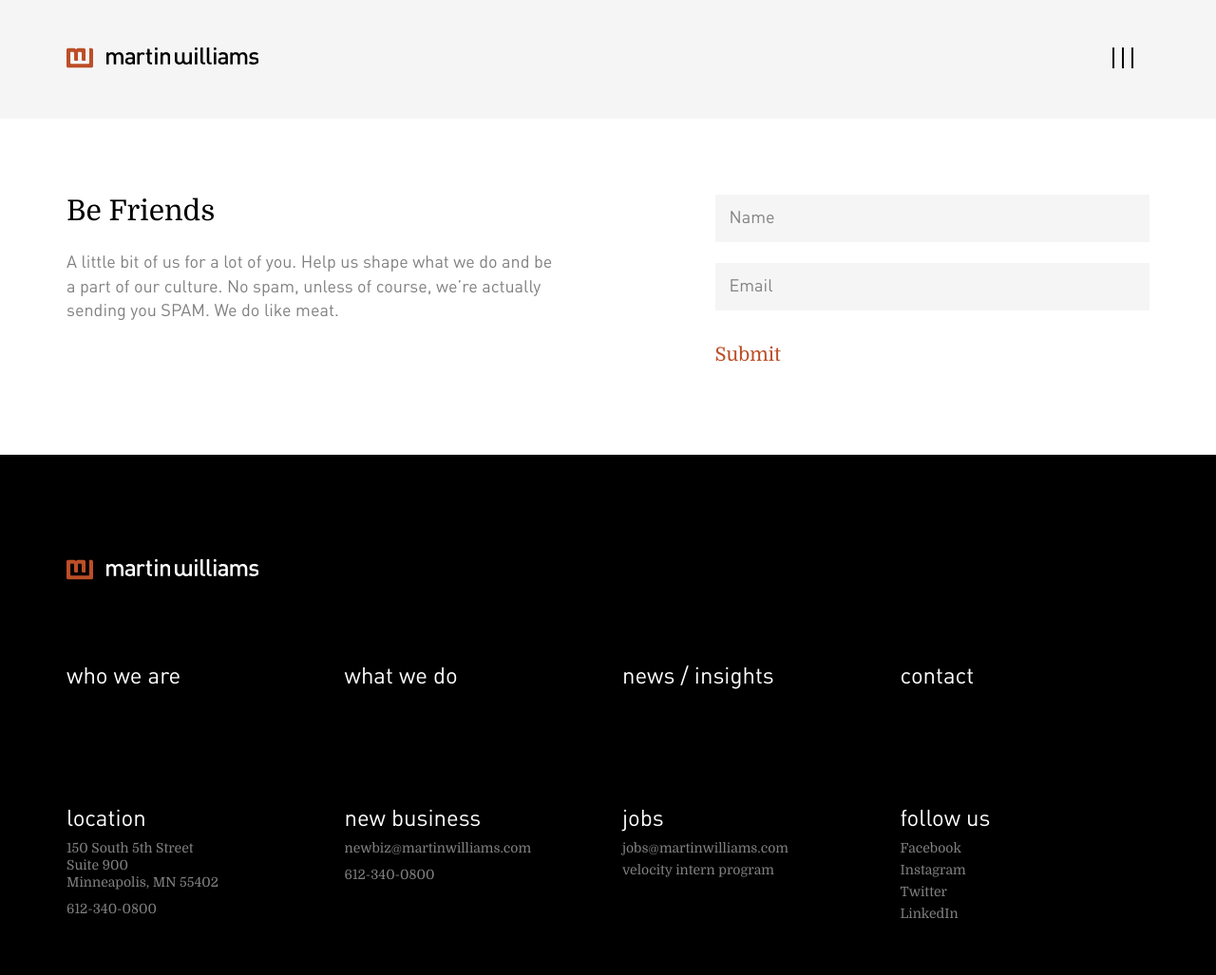
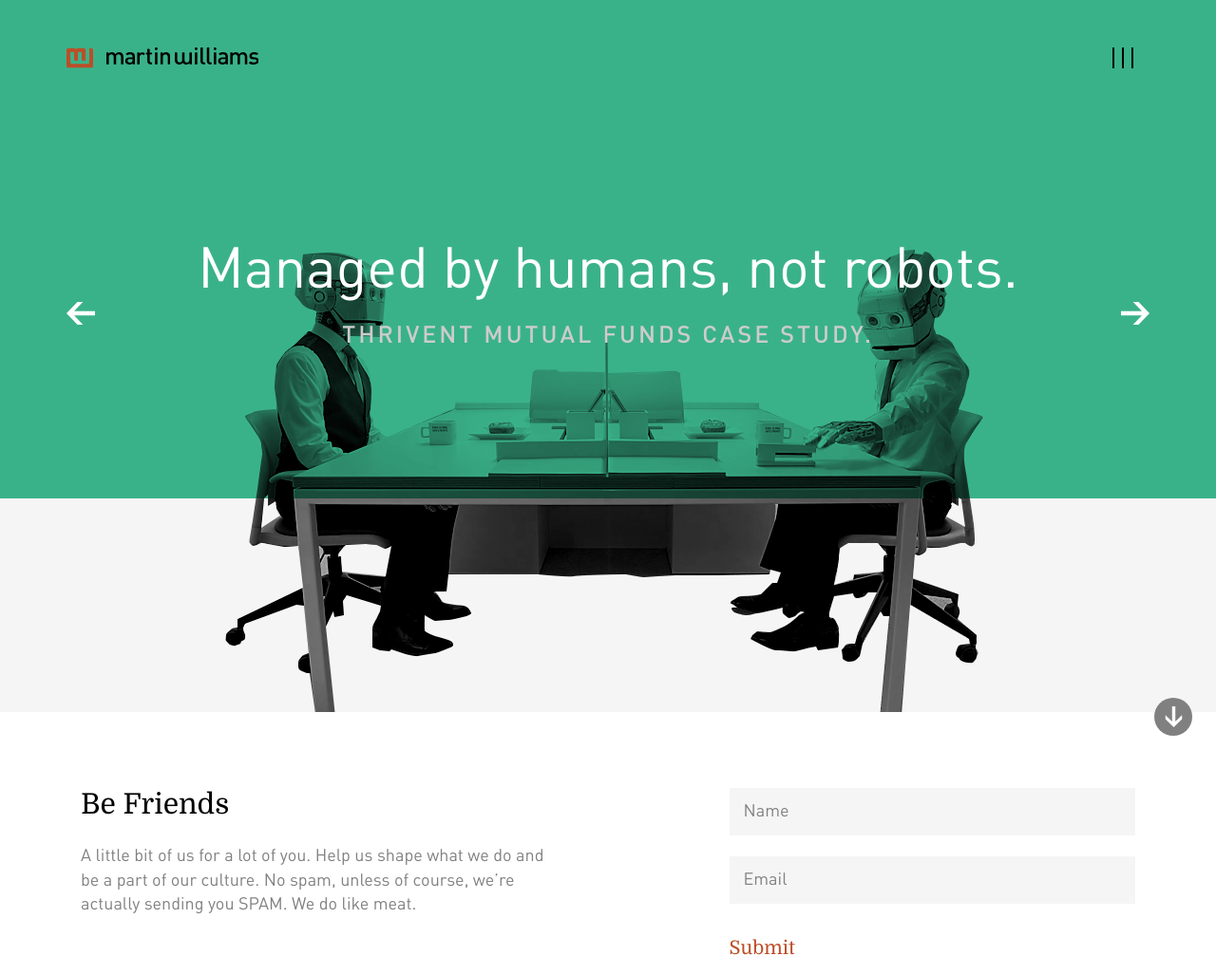
Before and after one commit to jwynne-mw/mw2016, a plain HTML site: page case-study.html in a window 1280 px wide. Shown: the top 1027 px of the page at 95% size. Drawn offline with Linux system fonts and the light colour scheme.

Commit message:
case study update

```diff
--- a/case-study.html
+++ b/case-study.html
@@ -3,18 +3,23 @@
     <head>
         <meta charset="utf-8">
         <meta http-equiv="X-UA-Compatible" content="IE=edge,chrome=1">
-        <title>HTML Blank Starter</title>
+        <title>Martin Williams Advertising Agency</title>
         <meta name="description" content="">
         <meta name="viewport" content="width=device-width, initial-scale=1">
 
+
+        <link href="https://fonts.googleapis.com/css?family=Vollkorn" rel="stylesheet">
         <link rel="stylesheet" href="css/bootstrap.min.css">
         <link rel="stylesheet" href="css/fonts/fonts.css">
         <link rel="stylesheet" href="css/main.css">
 
     </head>
     <body>
-
-        <nav>
+    		<div id="progress-bar">
+    			<div id="bar"></div>
+    		</div>
+    		<div class="nav-back"></div>
+        <nav class="no-color">
         	<div class="container">
         		<div class="row">
         			<div class="col-xs-12 nav-show">
@@ -45,16 +50,8 @@
 					        				<li><a href="#">news &#47; insights</a></li>
 					        				<li><a href="#">contact</a></li>
 					        			</ul>
-					        			<ul class="mn-social hidden-xs">
-					        				<li class="li-title">follow</li>
-					        				<li><a href="#">Facebook</a></li>
-					        				<li><a href="#">Instagram</a></li>
-					        				<li><a href="#">Twitter</a></li>
-					        				<li><a href="#">LinkedIn</a></li>
-					        			</ul>
-					        			<ul class="mn-contact hidden-xs">
-					        				<li class="li-title">location</li>
-					        				<li><a href="#">150 South 5th Street<br>Suite 900<br>Minneapolis, MN 55402</a></li>
+					        			<ul class="mn-contact">
+					        				<li><a href="#">150 South 5th Street, Suite 900<br>Minneapolis, MN 55402</a></li>
 					        				<li><a href="#" class="tele">612-340-0800</a></li>
 					        			</ul>
 					        		</div>
@@ -68,17 +65,34 @@
         	</div>
         </nav>
         <div id="case-study" class="page-container">
-	        <section></section>
-
-
+	        <section id="cs-top">
+	        	<div class="bi-img-holder">
+    					<div class="img-top"></div>
+    					<div class="img-bottom"></div>
+    				</div>
+	        	<div class="container">
+	        		<div class="row">
+	        			<div class="col-xs-12">
+	        				<div class="arrow-cont">
+	        					<div class="right"><img src="img/scroll-arrow.svg" alt="right arrow"></div>
+	        					<div class="left"><img src="img/scroll-arrow.svg" alt="left arrow"></div>
+	        				</div>
+	        				<div class="cs-copy">
+	        					<h2>Managed by humans, not robots.</h2>
+	        					<h1>THRIVENT MUTUAL FUNDS Case Study.</h1>
+	        				</div>
+	        			</div>
+	        		</div>
+	        	</div>
+	        </section>
 	        <section id="meat-raffle">
         		<div class="container">
-        			<div class="row">
-        				<div class="col-xs-12 col-sm-6 col-md-7">
+        			<div class="row sweet-spot">
+        				<div class="col-xs-12 col-sm-6 col-md-7 mobile-pad">
         					<h2>Be Friends</h2>
         					<p>A little bit of us for a lot of you. Help us shape what we do and be a part of our culture. No spam, unless of course, we’re actually sending you SPAM. We do like meat.</p>
         				</div>
-        				<div class="col-xs-12 col-sm-6 col-md-5">
+        				<div class="col-xs-12 col-sm-6 col-md-5 mobile-pad">
         					<form>
         						<div class="input-cont">
         							<input id="fname" type="text" name="name">
@@ -115,52 +129,55 @@
 		        				</div>
 	        				</div>
 	        			</div>
-	        			<div class="col-xs-12 col-sm-4 col-md-3 ft-link-cont">
+	        			<div class="col-xs-12 col-sm-6 col-md-3 ft-link-cont ft-one">
+	        				<a href="#">creative</a>
+	        			</div>
+	        			<div class="col-xs-12 col-sm-6 col-md-3 ft-link-cont ft-one">
 	        				<a href="#">who we are</a>
 	        			</div>
-	        			<div class="col-xs-12 col-sm-4 col-md-3 ft-link-cont">
-	        				<a href="#">what we do</a>
-	        			</div>
-	        			<div class="col-xs-12 col-sm-4 col-md-3 ft-link-cont">
+	        			<div class="col-xs-12 col-sm-6 col-md-3 ft-link-cont ft-one">
 	        				<a href="#">news &#47; insights</a>
 	        			</div>
-	        			<div class="col-xs-12 col-sm-4 col-md-3 ft-link-cont">
+	        			<div class="col-xs-12 col-sm-6 col-md-3 ft-link-cont ft-one">
 	        				<a href="#">contact</a>
 	        			</div>
-	        			<div class="col-xs-12 col-sm-4 col-md-3 ft-link-cont">
+	        			<div class="col-xs-12 col-sm-6 col-md-3 ft-link-cont">
 	        				<div class="ft-title">location</div>
 	        				<ul class="ft-copy">
 	        					<li><a href="#">150 South 5th Street<br>Suite 900<br>Minneapolis, MN 55402</a></li>
 					        	<li><a href="#" class="tele">612-340-0800</a></li>
 	        				</ul>
 	        			</div>
-	        			<div class="col-xs-12 col-sm-4 col-md-3 ft-link-cont">
+	        			<div class="col-xs-12 col-sm-6 col-md-3 ft-link-cont">
 	        				<div class="ft-title">new business</div>
 	        				<ul class="ft-copy">
 	        					<li><a href="">newbiz@martinwilliams.com</a></li>
 	        					<li><a href="#" class="tele">612-340-0800</a></li>
 	        				</ul>
 	        			</div>
-	        			<div class="col-xs-12 col-sm-4 col-md-3 ft-link-cont">
+	        			<div class="col-xs-12 col-sm-6 col-md-3 ft-link-cont">
 	        				<div class="ft-title">jobs</div>
 	        				<ul class="ft-copy">
 	        					<li><a href="">jobs@martinwilliams.com</a></li>
 	        					<li><a href="">velocity intern program</a></li>
 	        				</ul>
 	        			</div>
-	        			<div class="col-xs-12 col-sm-4 col-md-3 ft-link-cont">
+	        			<div class="col-xs-12 col-sm-6 col-md-3 ft-link-cont">
 	        				<div class="ft-title">follow us</div>
 	        				<ul class="ft-copy">
-	        					<li><a href="#">Facebook</a></li>
 					        	<li><a href="#">Instagram</a></li>
 					        	<li><a href="#">Twitter</a></li>
 					        	<li><a href="#">LinkedIn</a></li>
+					        	<li><a href="#">Facebook</a></li>
 	        				</ul>
 	        			</div>
         			</div>
         		</div>
         	</section>
         </footer>
+        <div id="scroll-arrow" class="down">
+        	<img src="img/scroll-arrow.svg" alt="scroll arrow">
+        </div>
 
 
         <script src="js/vendor/jquery-3.1.0.min.js"></script>
--- a/css/main.css
+++ b/css/main.css
@@ -31,8 +31,12 @@ a:focus {
 }
 
 .page-container {
-	margin-top:75px;
-	z-index: 1;
+		z-index: 1;
+}
+
+.page-container section:first-child {
+	padding-top:75px;
+
 }
 
 h1 {
@@ -42,6 +46,7 @@ h1 {
 	font-weight: 500;
 	font-style: normal;
 	letter-spacing: 3px;
+	text-transform: uppercase;
 }
 
 h2 {
@@ -53,8 +58,8 @@ h2 {
 }
 
 @media only screen and (min-width:768px) {
-	.page-container {
-		margin-top:125px;
+	.page-container section:first-child {
+		padding-top:125px;
 	}
 }
 @media only screen and (min-width: 992px) {}
@@ -64,18 +69,19 @@ h2 {
 /* main navigation *****************************************************************************/
 nav {
 	position: fixed;
-	background-color: rgba(245,245,245,1);
+	background-color: rgba(245,245,245,.95);
 	top:0;
 	left:0;
 	width: 100%;
 	z-index: 5000;
 	margin:0;
-	-webkit-transition: top .3s; /* Safari */
-  transition: top .3s;
+	-webkit-transition: all .3s; /* Safari */
+  transition: all .3s;
 }
 
-nav.bk-out {
-	background-color: rgba(245,245,245,0);
+nav.no-color,
+.open nav {
+	background-color: rgba(245,245,245,0)!important;
 }
 
 .nav-show {
@@ -394,11 +400,18 @@ footer a.tele {
 footer {
 	background: #000;
 	padding: 100px 0;
+
 }
 
 footer .logo-cont {
 	margin-bottom: 25px;
+	z-index: 200;
 }
+
+.open footer .logo-cont svg{
+	display:none;
+}
+
 
 footer svg.logo-martin,
 footer svg.logo-williams {
@@ -816,6 +829,7 @@ a.btn-sqly:hover {
 	top: 0;
 	left: 0;
 	opacity: 1;
+	display:none;
 	width: 100%;
 	height: 2px;
 	z-index: 6000;
@@ -823,6 +837,10 @@ a.btn-sqly:hover {
 	background-color: #f5f5f5;
 	-webkit-transition: opacity .5s; /* Safari */
   transition: opacity .5s;
+}
+
+#progress-bar.on {
+	display:block;
 }
 
 #progress-bar #bar {
@@ -833,7 +851,7 @@ a.btn-sqly:hover {
 }
 
 /* END Progress Bar ***************************************************************************************/
-/* END Home Hero ***************************************************************************************/
+/* Meat Raffle ***************************************************************************************/
 
 #meat-raffle {
 	background-color: #fff;
@@ -964,10 +982,146 @@ a.btn-sqly:hover {
 
 	#scroll-arrow.down img {
 		-webkit-transform: rotate(180deg); /* Safari */
-	    transform: rotate(180deg);
+	  transform: rotate(180deg);
 	}
 
 	.open #scroll-arrow {
 		display: none;
 	}
 }
+
+
+/* END Meat raffle  ***************************************************************************************/
+/* Case Study ***************************************************************************************/
+
+#cs-top {
+	background: linear-gradient( #3ab289 70%, #f5f5f5 30%);
+	overflow: hidden;
+	position: relative;
+	width: 100%;
+	padding-bottom: 200px;
+	min-height: 750px;
+}
+
+
+.bi-img-holder {
+	position: absolute;
+  width: 100vw;
+  height: 70vw;
+  overflow: hidden;
+  bottom: 8%;
+  margin: 0 auto;
+  left: 0;
+  right: 0;
+}
+
+.bi-img-holder .img-top {
+	position: absolute;
+	top:0;
+	left:0;
+	background-image: url(../img/case-study/cs-hero900x630.png);
+  background-color: #3ab289;
+  background-blend-mode: multiply;
+  background-size: 100vw;
+  width: 100vw;
+  height: 35vw;
+  z-index:2;
+}
+
+.bi-img-holder .img-bottom {
+	position: absolute;
+	top:0;
+	left:0;
+	background-image: url(../img/case-study/cs-hero900x630.png);
+  background-color: #f5f5f5;
+  background-blend-mode: multiply;
+  background-size: 100vw;
+  width: 100vw;
+  height: 70vw;
+  z-index:1;
+}
+
+.arrow-cont {
+	position: relative;
+	width: 100%;
+	height: 30px;
+	top: 190px;
+	z-index: 500;
+	padding: 0 15px;
+}
+
+.arrow-cont .right{
+	width: 30px;
+	position: absolute;
+	right: 0;
+	top: 0;
+	overflow: hidden;
+	cursor: pointer;
+}
+
+.arrow-cont .right img{
+	width: 30px;
+	height: 30px;
+	-webkit-transform: rotate(90deg); /* Safari */
+	transform: rotate(90deg)
+}
+
+.arrow-cont .left{
+	width: 30px;
+	position: absolute;
+	left: 0;
+	top: 0;
+	overflow: hidden;
+	cursor: pointer;
+}
+
+.arrow-cont .left img{
+	width: 30px;
+	height: 30px;
+	-webkit-transform: rotate(-90deg); /* Safari */
+	transform: rotate(-90deg)
+}
+
+.cs-copy {
+	text-align: center;
+	margin-top: 60px;
+	z-index: 10;
+}
+
+.cs-copy h2 {
+	font-size: 4rem;
+	line-height: 4.5rem;
+  font-family: 'DINPro', sans-serif;
+  color: #fff;
+  margin: 0 0 20px;
+}
+
+@media only screen and (min-width:768px) {
+	.cs-copy h2 {
+		font-size: 6rem;
+		line-height: 6.5rem;
+	  font-family: 'DINPro', sans-serif;
+	  color: #fff;
+	  margin: 100px 0 20px;
+	}
+}
+@media only screen and (min-width:900px) {
+	.bi-img-holder {
+	  width: 900px;
+	  height: 630px;
+	  top: calc(70% - 315px);
+	}
+
+	.bi-img-holder .img-top {
+		background-size: 900px 630px;
+	  width: 900px;
+	  height: 315px;
+	}
+
+	.bi-img-holder .img-bottom {
+		background-size: 900px 630px;
+	  width: 900px;
+	  height: 630px;
+	}
+}
+@media only screen and (min-width: 1200px) {}
--- a/js/main.js
+++ b/js/main.js
@@ -13,8 +13,6 @@ $(function() {
 			tempTop=75,
 			isSlower;
 
-	console.log(docHeight);
-
   $(this).scrollTop(0);
 	setSlideMenu();
 	setHomeHero();
@@ -28,19 +26,19 @@ $(function() {
 
 	$('.menu-icon').click(function(){
 		$('.main-nav').removeClass('notransition');
-		$('nav').addClass('bk-out');
+
 		$('html').toggleClass('open');
 		if ($('html').hasClass('open')){
 			$('.nav-back').css('height', winHeight+'px');
 		}else{
-			backOffNav();
+			//backOffNav();
 		}
 	});
 
 	$('#scroll-arrow').click(function(){
 
 		if($(this).hasClass('down')){
-			var  firstEl = ($("h1").offset().top)-50;
+			var firstEl = ($(".sweet-spot").offset().top)-50;
 			$('html, body').animate({
 			    scrollTop: firstEl
 			}, 500);
@@ -54,7 +52,7 @@ $(function() {
 	function backOffNav(){
 		setTimeout(function(){
 			$('.nav-back').attr('style','');
-			$('nav').removeClass('bk-out');
+			$('nav').removeClass('no-color');
 		},500);
 	}
 
@@ -101,9 +99,11 @@ $(function() {
 			if($('.hi-single[data-img="'+tempCurr+'"]').hasClass('in')){
 				runShow(3500);
 				barMove(3500);
+				$('#progress-bar').addClass('on');
 			}else{
 				runShow(1250);
 				$("#bar").css('width', '0%');
+				$('#progress-bar').removeClass('on');
 				// barMove(2500);
 			}
 
@@ -139,7 +139,7 @@ $(function() {
 		var id = setInterval(frame, intTime);
 	    function frame() {
 	        if (width >= 100) {
-	            clearInterval(id);
+	          clearInterval(id);
 	        } else {
 	            width++;
 	            barPer = barTime/width;
@@ -171,8 +171,10 @@ $(function() {
 
 	// scroll detector and get scrolling position
 		$win.scroll(function(event) {
-			screenTop = $doc.scrollTop();
+			var screenTop = $doc.scrollTop();
+			var screenBottom = winHeight+screenTop;
 			var topPercent = parseInt((screenTop/docHeight)*100);
+			var btmPercent = parseInt((screenBottom/docHeight)*100);
 			//for main nav
 			if(winWidth<=768 && screenTop >= 75 && currScrollTop < screenTop){
 				$nav.addClass('nav-hide');
@@ -182,6 +184,13 @@ $(function() {
 				$nav.addClass('min-nav');
 			} else if ((winWidth > 768 && screenTop < 125) || (winWidth > 768 && currScrollTop > screenTop)){
 				$nav.removeClass('min-nav');
+			}
+
+			//fade out nav background at top of screen
+			if(screenTop < 250){
+				$('nav').addClass('no-color');
+			}else{
+				$('nav').removeClass('no-color');
 			}
 
 			// for sq-up class
@@ -196,7 +205,7 @@ $(function() {
 		    }
 		  });
 
-		  if(topPercent>70){
+		  if(btmPercent>80){
 		  	$('#scroll-arrow').removeClass('down').addClass('on');
 		  }else if (topPercent<10) {
 		  	$('#scroll-arrow').addClass('down').addClass('on');
```
Also changed, not shown: index.html (+1 -1 lines), img/case-study/cs-hero-green-900x630.jpg (added), img/case-study/cs-hero-white-900x630.jpg (added), img/case-study/cs-hero900x630.png (added).
